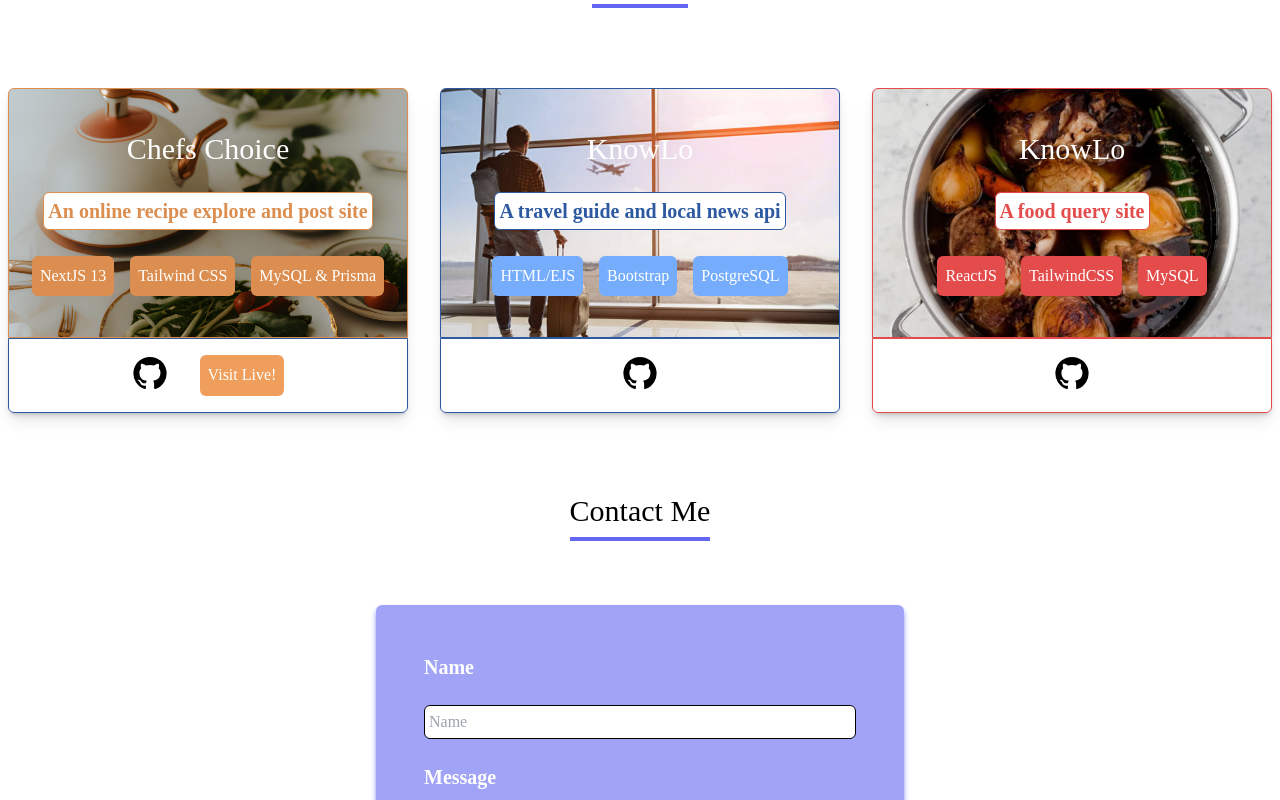
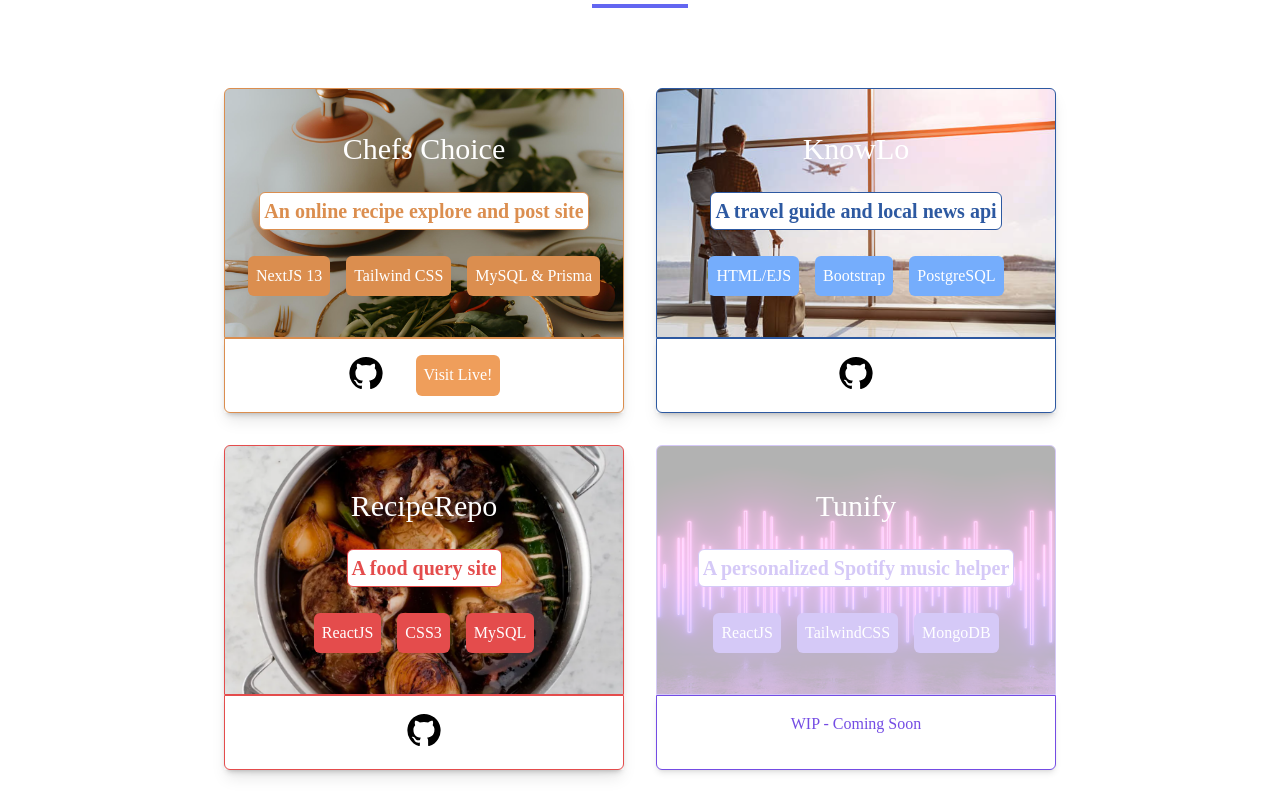
Before and after one commit to nickpritchyk/personalsite, a Next.js app: page / in a window 1280 px wide. Shown: the part 2840-3640 px from the top of the page. Built offline with nearby package versions, Linux system fonts and the light colour scheme.

Commit message:
tunify wip added

```diff
--- a/app/page.jsx
+++ b/app/page.jsx
@@ -143,7 +143,7 @@ export default function Home() {
         </section>
 
         <h1 className='select-none text-3xl mb-8 w-fit border-b-4 border-indigo-500 pb-2 mt-12'> Projects </h1>
-        <section className='flex flex-col lg:flex-row justify-center mt-12 gap-8'>
+        <section className='flex flex-col lg:grid-cols-2 lg:grid justify-center mt-12 gap-8'>
           <div className='hover:scale-[1.02] transition-all duration-200 delay-75 shadow-lg'>
             <div className="w-[400px] h-[250px] border-[1px] border-[#db8e4f] text-center shadow-md rounded-t-md p-4 justify-evenly flex flex-col bg-cover bg-[url('./img/chefsbg.png')]">
               <label className='text-3xl text-white'> Chefs Choice </label>
@@ -154,7 +154,7 @@ export default function Home() {
                 <li className='p-2 bg-[#db8e4f] w-fit rounded-md text-white'> MySQL & Prisma </li>
               </ul>
             </div>
-            <div className='bg-white rounded-b-md shadow-md w-[400px] h-[75px] flex justify-center p-4 gap-8 border-[#2d59a1] border-[1px]'>
+            <div className='bg-white rounded-b-md shadow-md w-[400px] h-[75px] flex justify-center p-4 gap-8 border-[#db8e4f] border-[1px]'>
                 <a href='https://github.com/nickpritchyk/ChefsChoice'>
                   <GitHubIcon style={{fontSize: '36px'}} />
                 </a>
@@ -183,17 +183,34 @@ export default function Home() {
 
             <div className='hover:scale-[1.02] transition-all duration-200 delay-75 shadow-lg'>
               <div className="w-[400px] h-[250px] border-[1px] border-[#e44c4c] text-center shadow-md rounded-t-md p-4 justify-evenly flex flex-col bg-cover bg-[url('./img/reciperepo.png')]">
-                <label className='text-3xl text-white'> KnowLo </label>
+                <label className='text-3xl text-white'> RecipeRepo </label>
                 <p  className='text-[#e44c4c] p-1 border-[0.5px] border-[#e44c4c] bg-white w-fit rounded-md self-center text-xl font-extrabold'> A food query site </p>
                 <ul className='flex justify-center gap-4 select-none'>
                   <li className='p-2 bg-[#e44c4c] w-fit rounded-md text-white'> ReactJS </li>
-                  <li className='p-2 bg-[#e44c4c] w-fit rounded-md text-white'> TailwindCSS </li>
+                  <li className='p-2 bg-[#e44c4c] w-fit rounded-md text-white'> CSS3 </li>
                   <li className='p-2 bg-[#e44c4c] w-fit rounded-md text-white'> MySQL </li>
                 </ul>
               </div>
               <div className='bg-white rounded-b-md shadow-md w-[400px] h-[75px] flex justify-center p-4 gap-8 border-[#e44c4c] border-[1px]'>
                 <a href='https://github.com/nickpritchyk/RecipeRepository_Updated'>
                   <GitHubIcon style={{fontSize: '36px'}} />
+                </a>
+              </div>
+            </div>
+
+            <div className='transition-all duration-200 delay-75 z-10 relative'>
+              <div className="opacity-30 w-[400px] h-[250px] border-[1px] border-[#744ce4] text-center rounded-t-md p-4 justify-evenly flex flex-col bg-cover bg-[url('./img/tunifyimg.jpeg')]">
+                <label className='text-3xl text-white'> Tunify </label>
+                <p  className='text-[#744ce4] p-1 border-[0.5px] border-[#744ce4] bg-white w-fit rounded-md self-center text-xl font-extrabold'> A personalized Spotify music helper </p>
+                <ul className='flex justify-center gap-4 select-none'>
+                  <li className='p-2 bg-[#744ce4] w-fit rounded-md text-white'> ReactJS </li>
+                  <li className='p-2 bg-[#744ce4] w-fit rounded-md text-white'> TailwindCSS </li>
+                  <li className='p-2 bg-[#744ce4] w-fit rounded-md text-white'> MongoDB </li>
+                </ul>
+              </div>
+              <div className='opacity-100 bg-white rounded-b-md shadow-md w-[400px] h-[75px] flex justify-center p-4 gap-8 border-[#744ce4] border-[1px]'>
+                <a className='text-[#744ce4]'>
+                  WIP - Coming Soon
                 </a>
               </div>
             </div>
```
Also changed, not shown: app/img/tunifyimg.jpeg (added).
